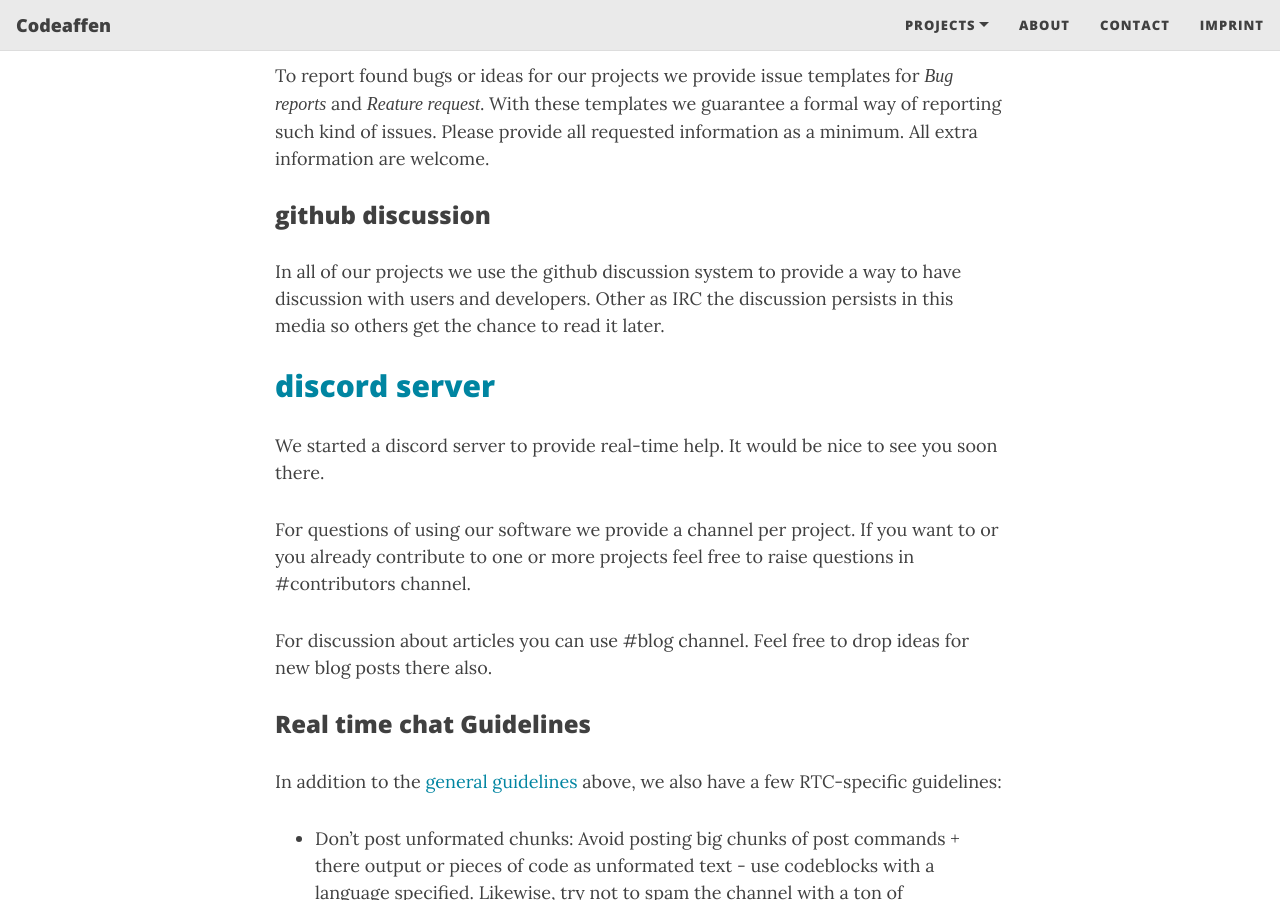
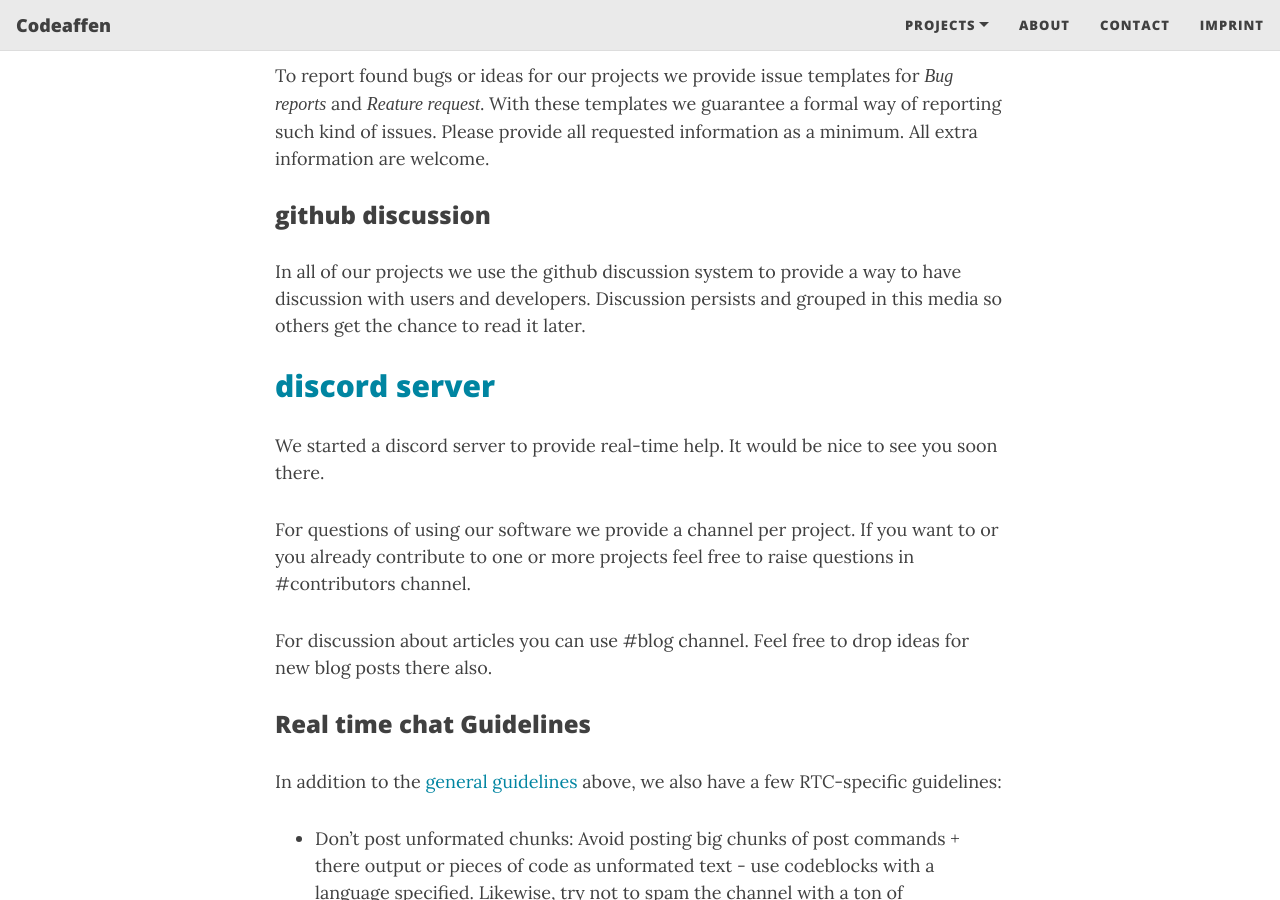
Before and after one commit to codeaffen/codeaffen.org, a Jekyll site: the page built from contact.md, in a window 1280 px wide and 900 px high, scrolled down 972 px. Built offline with Jekyll 4.4.1, drawn with Linux system fonts in a browser that asks for light colours; nearby versions of some CDN libraries; some web fonts are replaced; comment, search, counter and statistics services are not loaded.

Commit message:
Fix small things in contact page

```diff
--- a/contact.md
+++ b/contact.md
@@ -2,7 +2,7 @@
 layout: page
 title: Contact
 subtitle: Communicate & contribute
-tags: [contact, project, github, IRC]
+tags: [contact, project, github, diccord, RTC, guidelines, mastodon]
 ---
 
 ## Communication and Community Guidelines
@@ -29,7 +29,7 @@ To report found bugs or ideas for our projects we provide issue templates for *B
 
 ### github discussion
 
-In all of our projects we use the github discussion system to provide a way to have discussion with users and developers. Other as IRC the discussion persists in this media so others get the chance to read it later.
+In all of our projects we use the github discussion system to provide a way to have discussion with users and developers. Discussion persists and grouped in this media so others get the chance to read it later.
 
 ## [discord server](https://discord.gg/EAYt5B4xQk){:target="_blank"}
 
```
